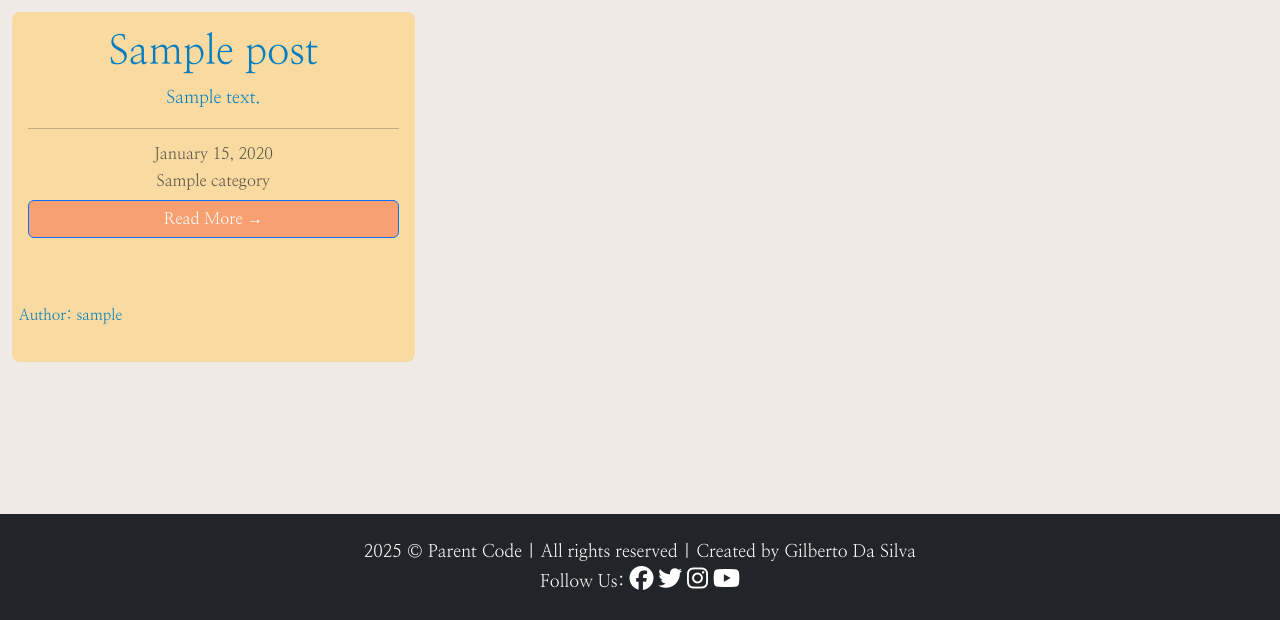
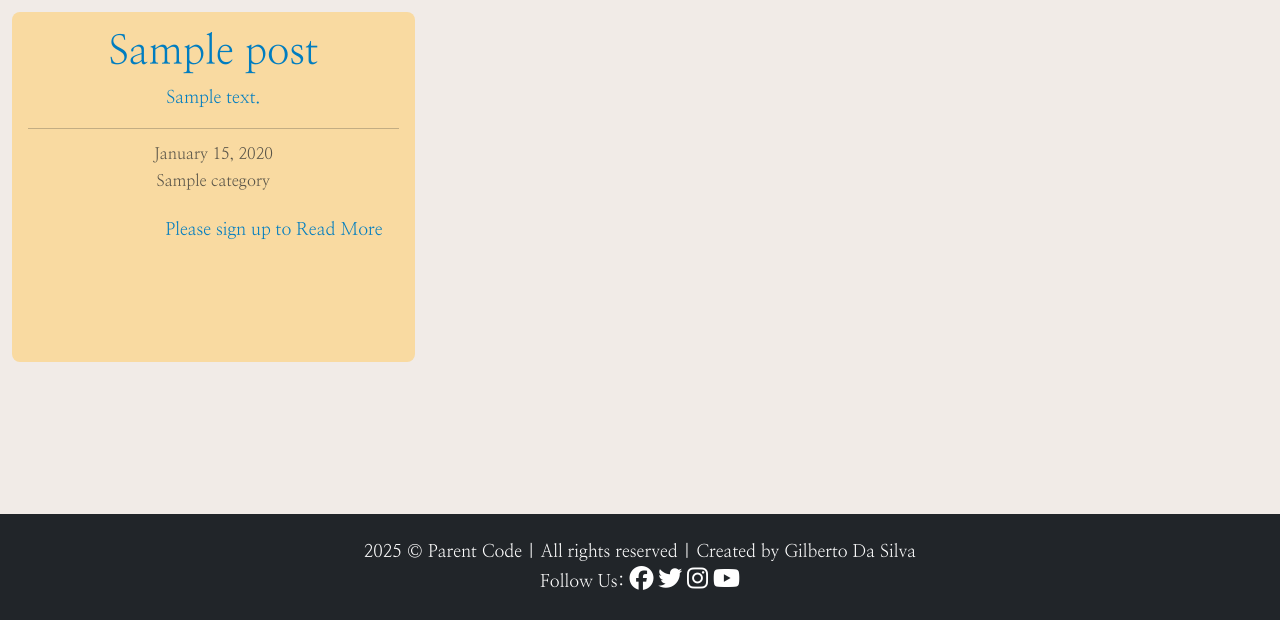
Before and after one commit to Gilberto2025123/parent-code-blog, a Django app: page / in a window 1280 px wide. Shown: the part 180-800 px from the top of the page. Run offline with Django 4.2, Linux system fonts and the light colour scheme; tables that the repository leaves empty hold one stand-in row (values such as "Sample post"); parts of the project's set-up code (start-up, migrations or seed data) failed here and were passed over; some libraries are stand-ins or nearby versions; some web fonts are replaced.

Commit message:
Add restriction on Read More to protect user ID's

```diff
--- a/parentcodeapp/templates/parentcodeapp/index.html
+++ b/parentcodeapp/templates/parentcodeapp/index.html
@@ -20,12 +20,15 @@
                             <hr />
                             <p class="card-text text-muted h6">{{ post.created_at | date:"F j, Y" }}</p>
                             <p class="card-text text-muted h6">{{ post.category.name}}</p>
+                            {% if user.is_authenticated %}
                             <a href="{{ post.slug }}" class="btn btn-primary">Read More &rarr;</a>
-                            <div class="image-flash">
+                            <!-- <div class="image-flash">
                                 <p class="author">Author: {{ post.author }}</p>
-                            </div>
+                            </div> -->
 
-
+                         {% else %}
+                            <p class="text-end m-3">Please sign up to Read More</p>
+                            {% endif %}
                         </div>
                     </div>
                 </div>
--- a/templates/base.html
+++ b/templates/base.html
@@ -95,7 +95,7 @@
     </nav>
 
     <main class="flex-shrink-0 main-bg" style="padding-top: 40px;">
-         {% if user.is_authenticated %}
+    {% if user.is_authenticated %}
     <p class="text-end m-3">You are logged in as {{ user }}</p>
     {% else %}
     <p class="text-end m-3">You are not logged in</p>
```
